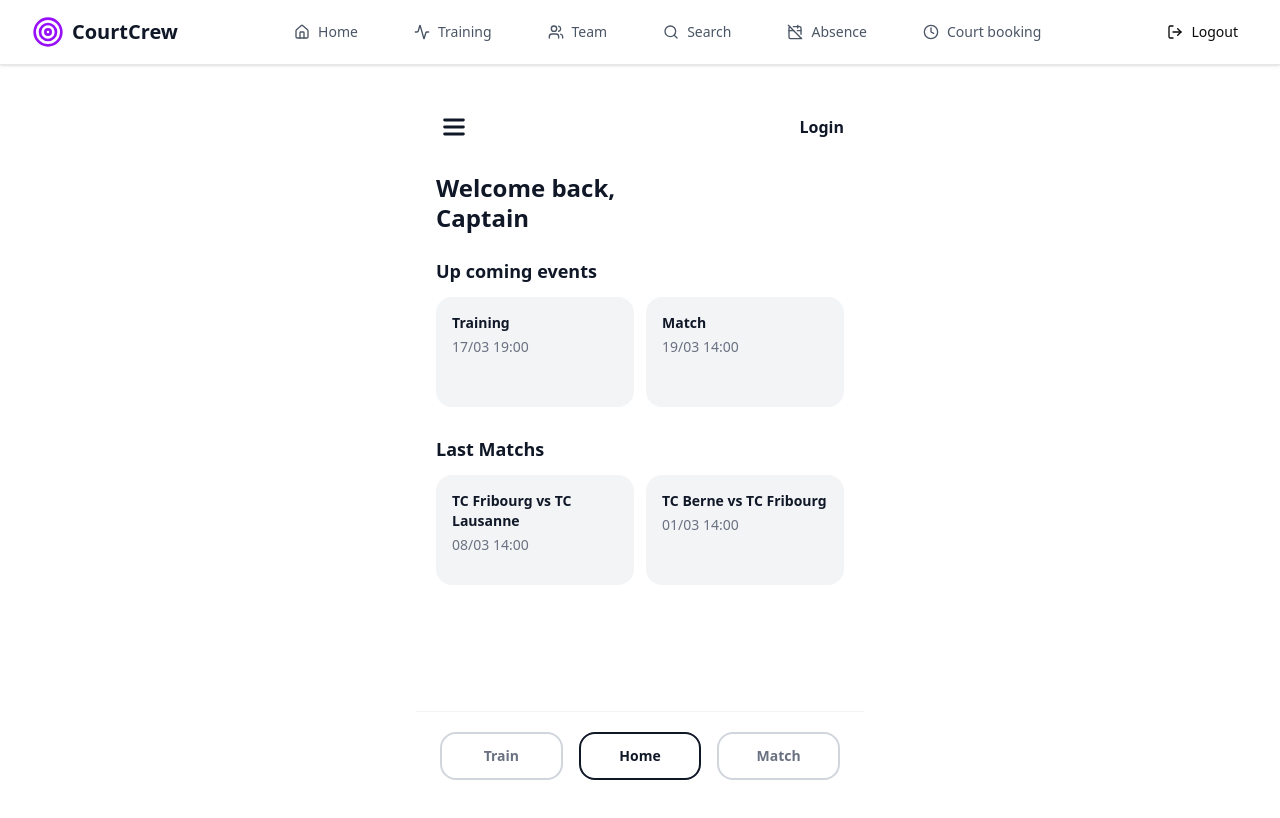
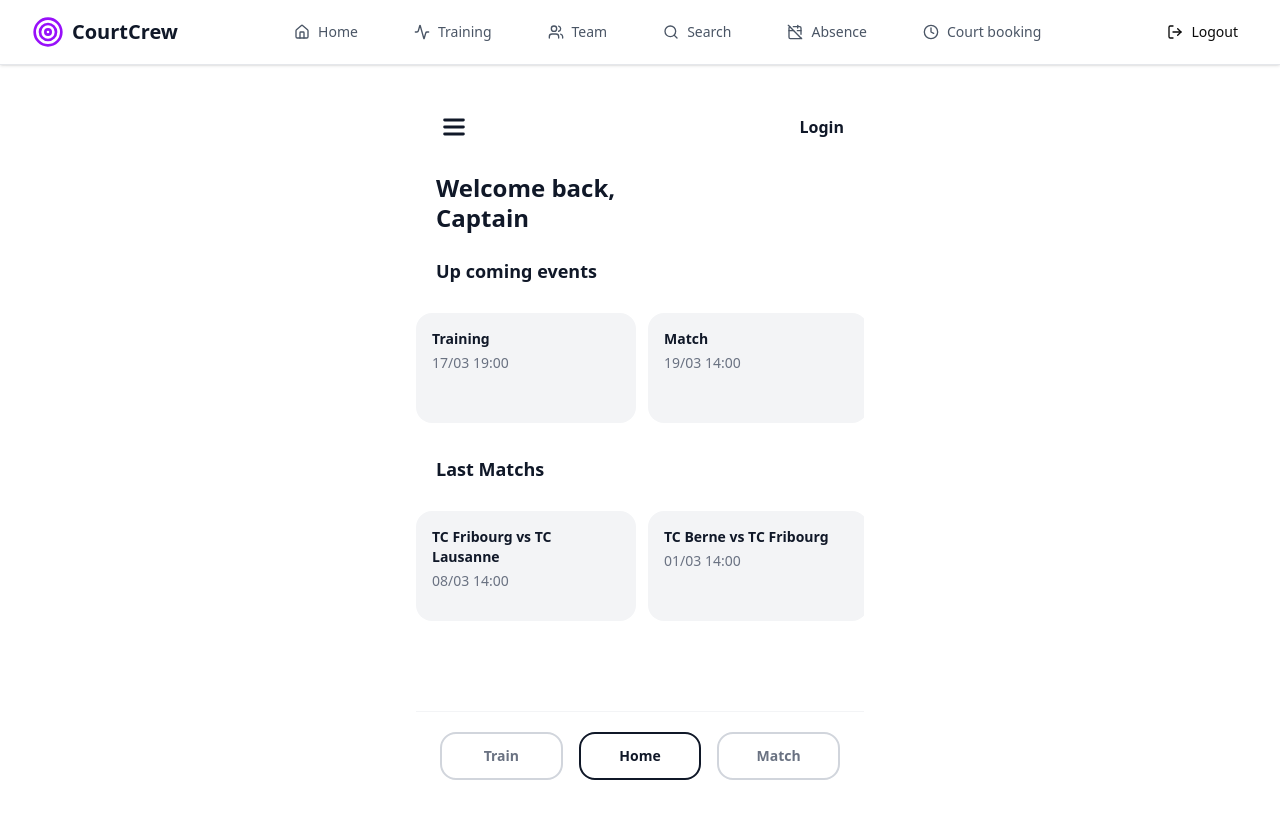
Before and after one commit to cedricberchier-lab/tennis-captain-app, a Next.js app: page /home in a window 1280 px wide. Shown: the top 818 px of the page. Built offline with nearby package versions, Linux system fonts and the light colour scheme; no server answers.

Commit message:
Make event/match cards horizontally scrollable, title stays fixed
Co-Authored-By: Claude Sonnet 4.6 <noreply@anthropic.com>

```diff
--- a/src/app/globals.css
+++ b/src/app/globals.css
@@ -1,4 +1,8 @@
 @import "tailwindcss";
+
+/* Hide scrollbar while keeping scroll behaviour */
+.scrollbar-hide::-webkit-scrollbar { display: none; }
+.scrollbar-hide { -ms-overflow-style: none; scrollbar-width: none; }
 @import "tw-animate-css";
 
 @custom-variant dark (&:is(.dark *));
--- a/src/app/home/page.tsx
+++ b/src/app/home/page.tsx
@@ -70,22 +70,26 @@ export default function HomePage() {
         {/* Upcoming events */}
         <section>
           <h2 className="text-lg font-bold text-gray-900 mb-3">Up coming events</h2>
-          <div className="grid grid-cols-2 gap-3">
-            {UPCOMING_EVENTS.map((ev, i) => (
-              <EventCard key={i} title={ev.type} date={ev.date} time={ev.time} />
-            ))}
-          </div>
         </section>
+        <div className="flex gap-3 overflow-x-auto pb-1 -mx-5 px-5 snap-x snap-mandatory scrollbar-hide">
+          {UPCOMING_EVENTS.map((ev, i) => (
+            <div key={i} className="snap-start shrink-0 w-[60vw] max-w-[220px]">
+              <EventCard title={ev.type} date={ev.date} time={ev.time} />
+            </div>
+          ))}
+        </div>
 
         {/* Last matches */}
         <section>
           <h2 className="text-lg font-bold text-gray-900 mb-3">Last Matchs</h2>
-          <div className="grid grid-cols-2 gap-3">
-            {LAST_MATCHES.map((m, i) => (
-              <MatchCard key={i} label={m.label} date={m.date} time={m.time} />
-            ))}
-          </div>
         </section>
+        <div className="flex gap-3 overflow-x-auto pb-1 -mx-5 px-5 snap-x snap-mandatory scrollbar-hide">
+          {LAST_MATCHES.map((m, i) => (
+            <div key={i} className="snap-start shrink-0 w-[60vw] max-w-[220px]">
+              <MatchCard label={m.label} date={m.date} time={m.time} />
+            </div>
+          ))}
+        </div>
 
       </div>
 
```
